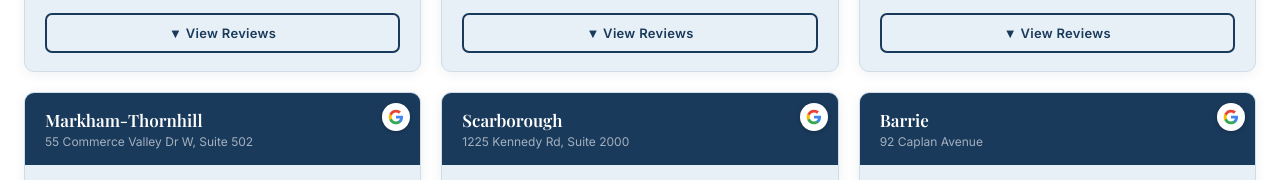
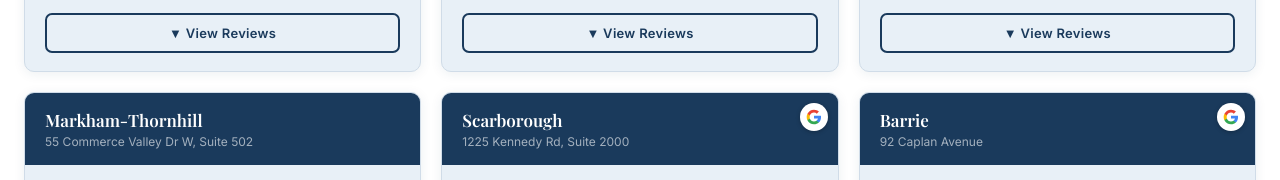
Before and after one commit to lcardilli/sda-reviews-dashboard, a website: page index.html in a window 1280 px wide. Shown: the part 854-1034 px from the top of the page. Drawn offline with nearby package versions, Linux system fonts and the light colour scheme.

Commit message:
fix: correct Google GBP URLs per location, remove Markham-Thornhill link

```diff
--- a/index.html
+++ b/index.html
@@ -663,17 +663,17 @@
   let activeLocation = null;
 
   const googleUrls = {
-    'Burlington':         'https://share.google/gZzz2cWTERzJSH1d6',
-    'Toronto':            'https://share.google/YBwCcYG1qpCRp5GKS',
-    'Hamilton':           'https://share.google/cj7fLT0acNec1ziDR',
-    'Ottawa':             'https://share.google/5fEGaJlJBr5wKAdvX',
-    'Oakville':           'https://share.google/RnkNAAruEIhklLaUK',
-    'Mississauga':        'https://share.google/eiUXc0DjNHsLKSmCs',
-    'Markham-Thornhill':  'https://share.google/iIj599zU7BD0OepwQ',
+    'Hamilton':           'https://share.google/gZzz2cWTERzJSH1d6',
+    'Mississauga':        'https://share.google/YBwCcYG1qpCRp5GKS',
+    'Oakville':           'https://share.google/cj7fLT0acNec1ziDR',
+    'Toronto':            'https://share.google/5fEGaJlJBr5wKAdvX',
+    'Burlington':         'https://share.google/RnkNAAruEIhklLaUK',
+    'Barrie':             'https://share.google/eiUXc0DjNHsLKSmCs',
+    'Ottawa':             'https://share.google/iIj599zU7BD0OepwQ',
     'Scarborough':        'https://share.google/8InkZO5Yd2tDfTufA',
-    'Barrie':             'https://share.google/vKok4EGaz8qNEV4bM',
     'Kitchener-Waterloo': 'https://share.google/zZb0KfmiQbhNkmRjI',
     'Vaughan':            'https://share.google/g5DfG63NAWg9Ichv0',
+    // Markham-Thornhill: no GBP link available
   };
   let activeStarFilter = 'all';
   let searchQuery = '';
```
